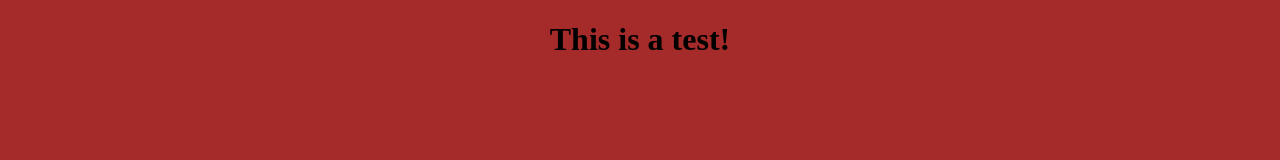
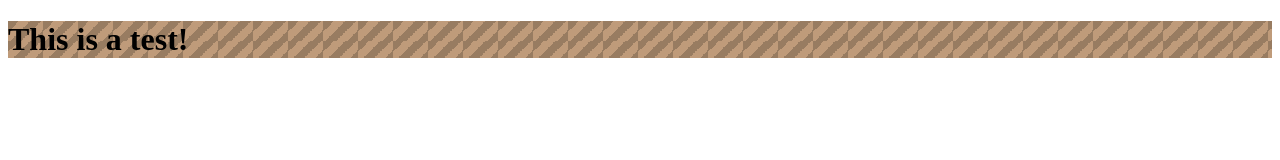
Before and after one commit to alessandrotor/nightstand, a plain HTML site: page index.html in a window 1280 px wide. Drawn offline with Linux system fonts and the light colour scheme.

Commit message:
first try for background

```diff
--- a/index.html
+++ b/index.html
@@ -4,8 +4,11 @@
     <meta charset="UTF-8">
     <meta name="viewport" content="width=device-width, initial-scale=1.0">
     <title>Document</title>
+    <link rel="stylesheet" href="style.css">
 </head>
-<body style="background-color: brown; text-align:center">
+<body>
+    <div class="legno">
     <h1>This is a test!</h1>
+     </body>
 </body>
 </html>
```
